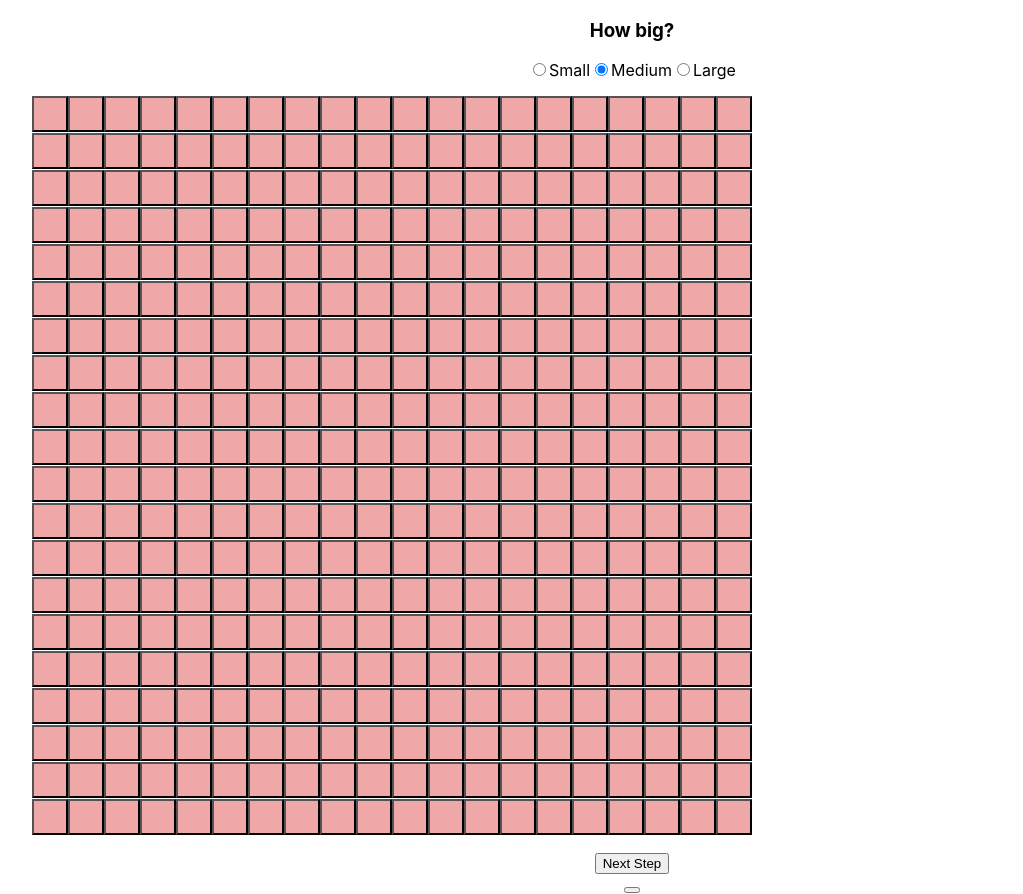
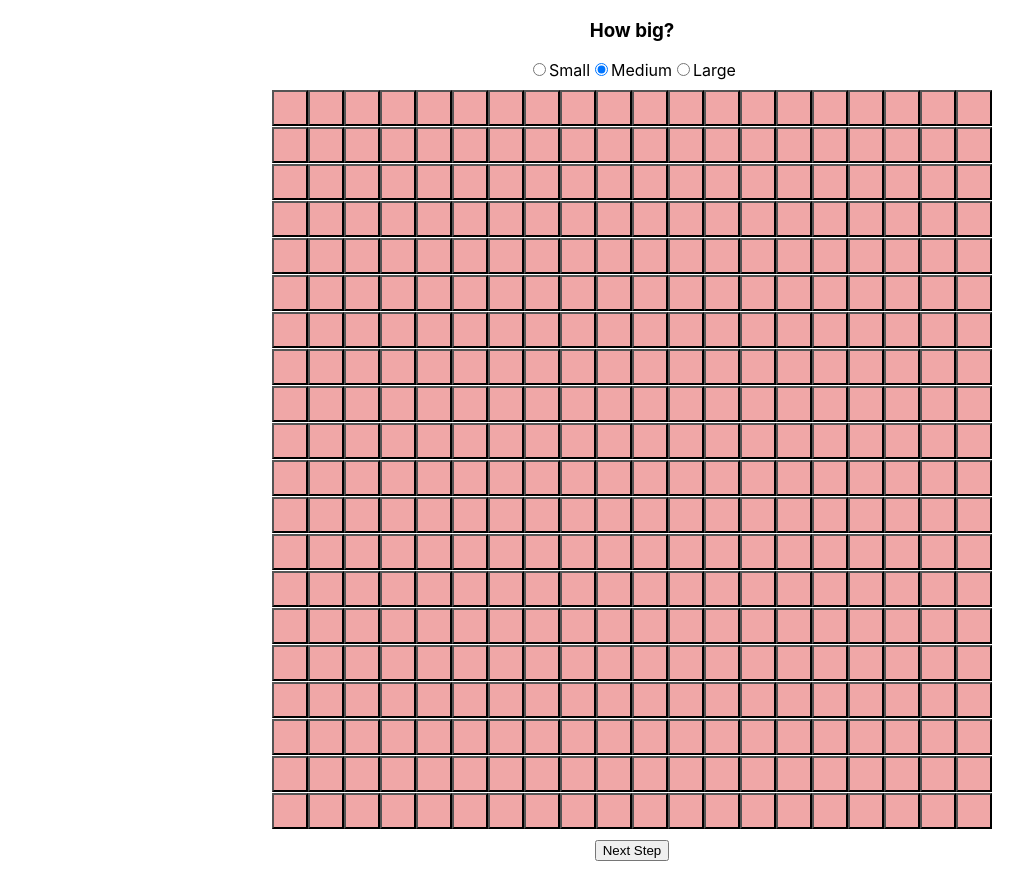
Before and after one commit to olliesmith3/game_of_life, a React (Create React App) app: page / in a window 1280 px wide. Shown: the whole page, without its empty margins (8-1031 px from the left). After the commit the page ends 861 px from the top, so only its background shows below. Built offline with nearby package versions, Linux system fonts and the light colour scheme.

Commit message:
Removed outline on button styling

```diff
--- a/src/App.css
+++ b/src/App.css
@@ -34,7 +34,17 @@ ul {
   display: inline;
 }
 
+button:focus {
+  outline: none;
+}
+
 #board {
+  margin: auto;
   width: 800px;
   height: 81%;
+  margin-top: 10px;
 }
+
+#next-button {
+  margin-top: 10px;
+}
--- a/src/components/Board.tsx
+++ b/src/components/Board.tsx
@@ -94,7 +94,10 @@ export const Board: React.FC<Props> = ({initialValues, cellSize}) => {
   return (
     <div data-testid='board' >
       <ul id='board'>{cells}</ul>
-      <button onClick={() => nextStep(board)}>Next Step</button>
+      <button
+        onClick={() => nextStep(board)}
+        id='next-button'
+      >Next Step</button>
     </div>
   )
 }
--- a/src/components/GameBody.tsx
+++ b/src/components/GameBody.tsx
@@ -32,9 +32,6 @@ export const GameBody: React.FC = () => {
     <div>
       <BoardSizeButtons setBoardSize={setBoardSize} getInitialValues={getInitialValues}/>
       <Board initialValues={initialValues} cellSize={boardSize}/>
-      <button onClick={() => {
-        console.log(initialValues)
-      }}></button>
     </div>
   )
 }
```
